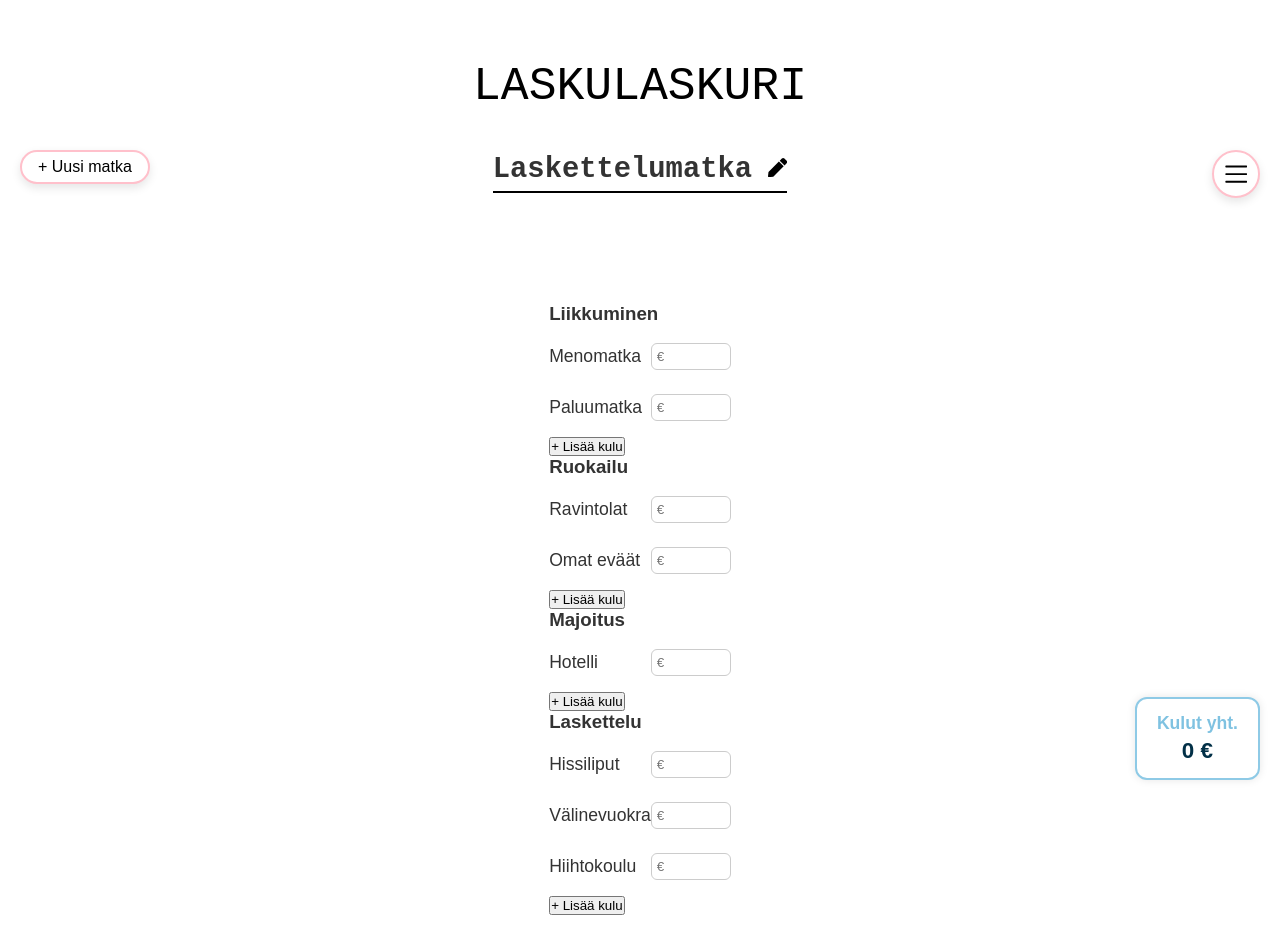
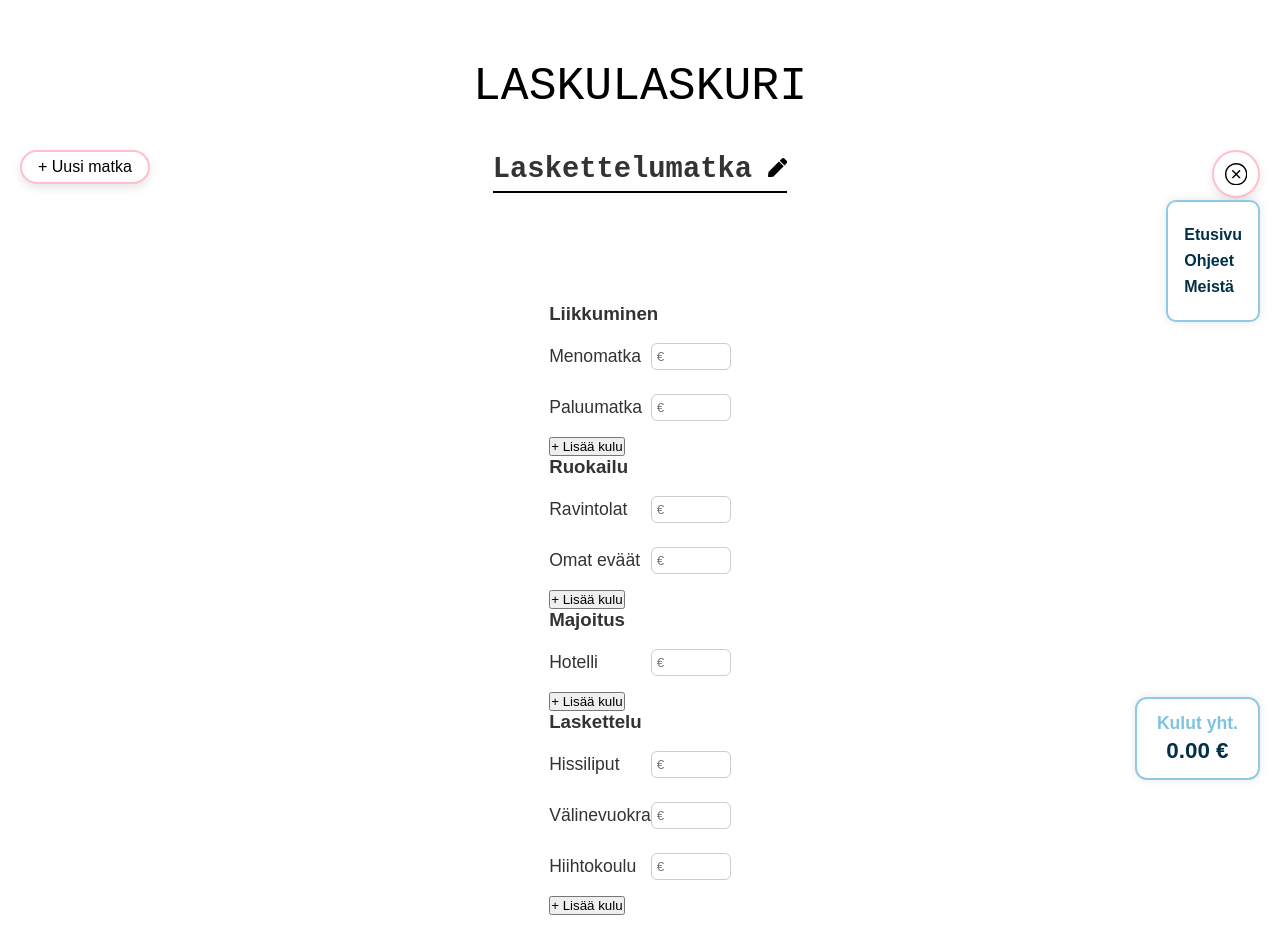
Before and after one commit to ilonamarkula/laskulaskuri, a React (Create React App) app: page /laskuri in a window 1280 px wide. Both pictures are taken after a click on the button 1236 px from the left and 174 px from the top of the page. Built offline with nearby package versions, Linux system fonts and the light colour scheme.

Commit message:
nappien toiminnallisuudet kuntoon

```diff
--- a/src/App.js
+++ b/src/App.js
@@ -1,6 +1,8 @@
 import { Routes, Route } from "react-router-dom";
 import Home from "./pages/Home";
 import Laskuri from "./pages/Laskuri";
+import Instructions from "./pages/Instructions"; // ← korjattu nimi
+import About from "./pages/About"; // ← korjattu nimi
 
 function App() {
   return (
@@ -9,6 +11,8 @@ function App() {
         <Routes>
           <Route path="/" element={<Home />} />
           <Route path="/laskuri" element={<Laskuri />} />
+          <Route path="/ohjeet" element={<Instructions />} /> {/* pysyy suomenkielisenä URL:ssa */}
+          <Route path="/meista" element={<About />} /> {/* pysyy suomenkielisenä URL:ssa */}
         </Routes>
       </main>
     </div>
--- a/src/pages/Laskuri.js
+++ b/src/pages/Laskuri.js
@@ -1,6 +1,6 @@
 import { useEffect, useState } from "react";
 import { FaPen } from "react-icons/fa";
-import { SlMenu } from "react-icons/sl";
+import { SlMenu, SlClose } from "react-icons/sl";
 import { Link } from "react-router-dom";
 
 export default function Laskuri() {
@@ -9,9 +9,9 @@ export default function Laskuri() {
   const [matkanNimi, setMatkanNimi] = useState("Laskettelumatka");
   const [muokkausKaynnissa, setMuokkausKaynnissa] = useState(false);
   const [tilapNimi, setTilapNimi] = useState(matkanNimi);
-  const [kulutYhteensa, setKulutYhteensa] = useState(0); // Lisätty
+  const [kulutYhteensa, setKulutYhteensa] = useState(0);
+  const [valikkoAuki, setValikkoAuki] = useState(false);
 
-  const [newCategory, setNewCategory] = useState("");
   const [categories, setCategories] = useState([
     {
       name: "Liikkuminen",
@@ -49,6 +49,19 @@ export default function Laskuri() {
     }
   }, []);
 
+  useEffect(() => {
+    const total = categories.reduce((sum, category) => {
+      return (
+        sum +
+        category.expenses.reduce(
+          (catSum, expense) => catSum + parseFloat(expense.amount || 0),
+          0
+        )
+      );
+    }, 0);
+    setKulutYhteensa(total.toFixed(2));
+  }, [categories]);
+
   const kasitteleNimenSyotto = (e) => {
     if (e.key === "Enter") {
       const uusi = tilapNimi.trim() || "Laskettelumatka";
@@ -62,7 +75,39 @@ export default function Laskuri() {
   };
 
   const aloitaUusiMatka = () => {
-    window.location.reload();
+    sessionStorage.removeItem(STORAGE_KEY);
+    setMatkanNimi("Laskettelumatka");
+    setTilapNimi("Laskettelumatka");
+    setMuokkausKaynnissa(false);
+    setKulutYhteensa(0);
+    setCategories([
+      {
+        name: "Liikkuminen",
+        expenses: [
+          { name: "Menomatka", amount: "" },
+          { name: "Paluumatka", amount: "" },
+        ],
+      },
+      {
+        name: "Ruokailu",
+        expenses: [
+          { name: "Ravintolat", amount: "" },
+          { name: "Omat eväät", amount: "" },
+        ],
+      },
+      {
+        name: "Majoitus",
+        expenses: [{ name: "Hotelli", amount: "" }],
+      },
+      {
+        name: "Laskettelu",
+        expenses: [
+          { name: "Hissiliput", amount: "" },
+          { name: "Välinevuokra", amount: "" },
+          { name: "Hiihtokoulu", amount: "" },
+        ],
+      },
+    ]);
   };
 
   const addExpenseToCategory = (index) => {
@@ -82,9 +127,21 @@ export default function Laskuri() {
 
   return (
     <div className="home">
-      <button className="hampurilaisvalikko" title="Valikko">
-        <SlMenu />
+      <button
+        className="hampurilaisvalikko"
+        title="Valikko"
+        onClick={() => setValikkoAuki(!valikkoAuki)}
+      >
+        {valikkoAuki ? <SlClose /> : <SlMenu />}
       </button>
+
+      {valikkoAuki && (
+        <div className="valikko-laatikko slide-in">
+          <Link to="/" className="valikko-linkki" onClick={() => setValikkoAuki(false)}>Etusivu</Link>
+          <Link to="/ohjeet" className="valikko-linkki" onClick={() => setValikkoAuki(false)}>Ohjeet</Link>
+          <Link to="/meista" className="valikko-linkki" onClick={() => setValikkoAuki(false)}>Meistä</Link>
+        </div>
+      )}
 
       <h1 className="title">
         <Link to="/" style={{ textDecoration: "none", color: "inherit" }}>
@@ -120,11 +177,11 @@ export default function Laskuri() {
         + Uusi matka
       </button>
 
-      {/* Kulut-boksi */}
       <div className="kulut-boksi">
         <div className="kulut-otsikko">Kulut yht.</div>
         <div className="kulut-summa">{kulutYhteensa} €</div>
       </div>
+
       <div className="kulukategoriat">
         {categories.map((category, i) => (
           <div key={i} className="category-section">
@@ -139,7 +196,9 @@ export default function Laskuri() {
                     step="0.01"
                     placeholder="€"
                     value={expense.amount}
-                    onChange={(e) => updateExpenseAmount(i, j, e.target.value)}
+                    onChange={(e) =>
+                      updateExpenseAmount(i, j, e.target.value)
+                    }
                     className="amount-input"
                   />
                 </li>
--- a/src/styles.css
+++ b/src/styles.css
@@ -367,3 +367,39 @@ body {
   border: 1px solid #ccc;
   border-radius: 6px;
 }
+
+.valikko-laatikko {
+  position: absolute;
+  top: 200px;
+right: 20px;
+  background-color: white;
+  border: 2px solid #8ecae6;
+  padding: 16px;
+  border-radius: 10px;
+  box-shadow: 0 0 10px rgba(0,0,0,0.1);
+  z-index: 999;
+  animation: slideIn 0.3s ease forwards;
+}
+
+@keyframes slideIn {
+  from {
+    opacity: 0;
+    transform: translateY(-10px);
+  }
+  to {
+    opacity: 1;
+    transform: translateY(0);
+  }
+}
+
+.valikko-linkki {
+  display: block;
+  margin: 8px 0;
+  text-decoration: none;
+  color: #023047;
+  font-weight: bold;
+}
+
+.valikko-linkki:hover {
+  color: #219ebc;
+}
```
